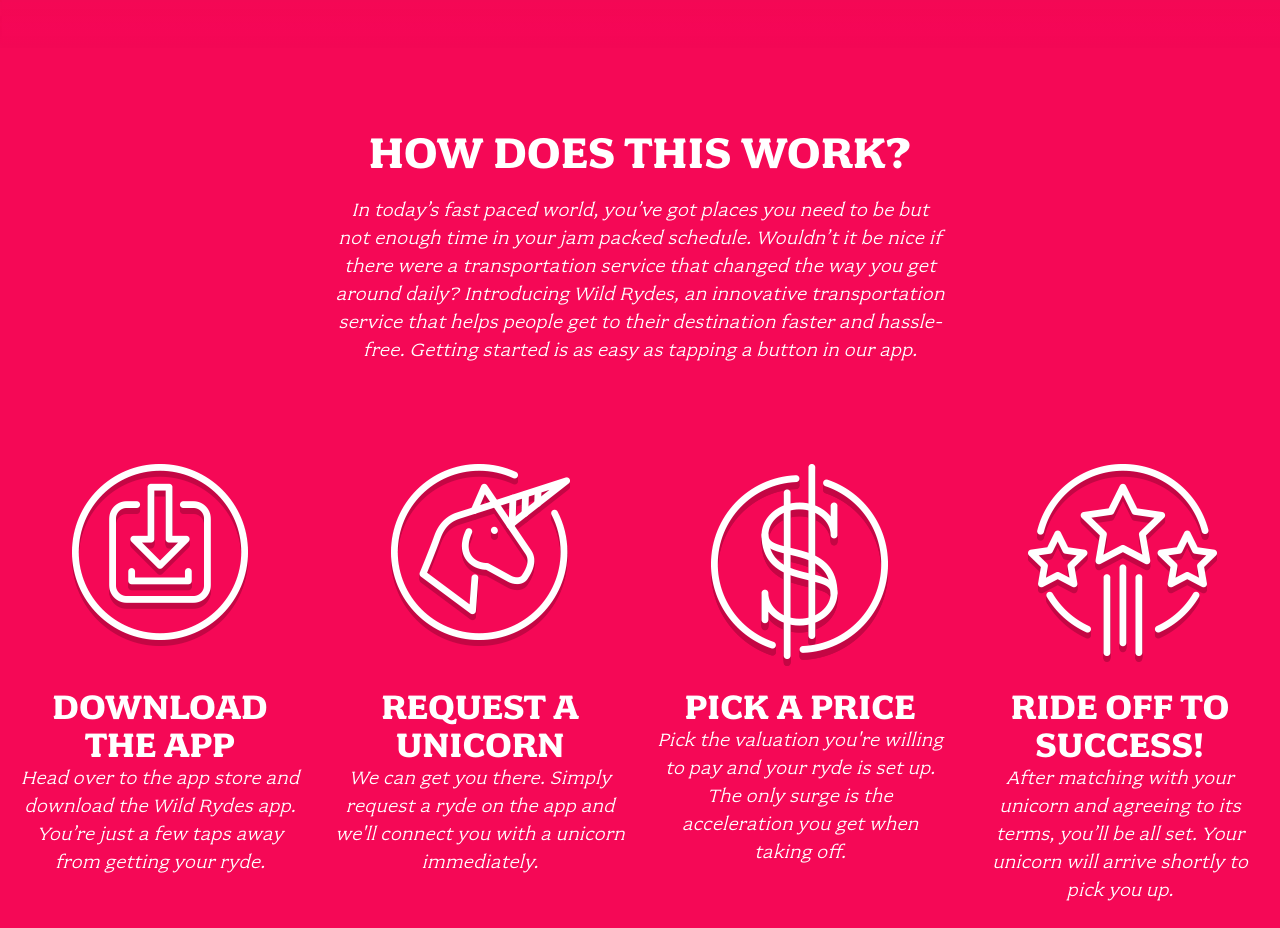
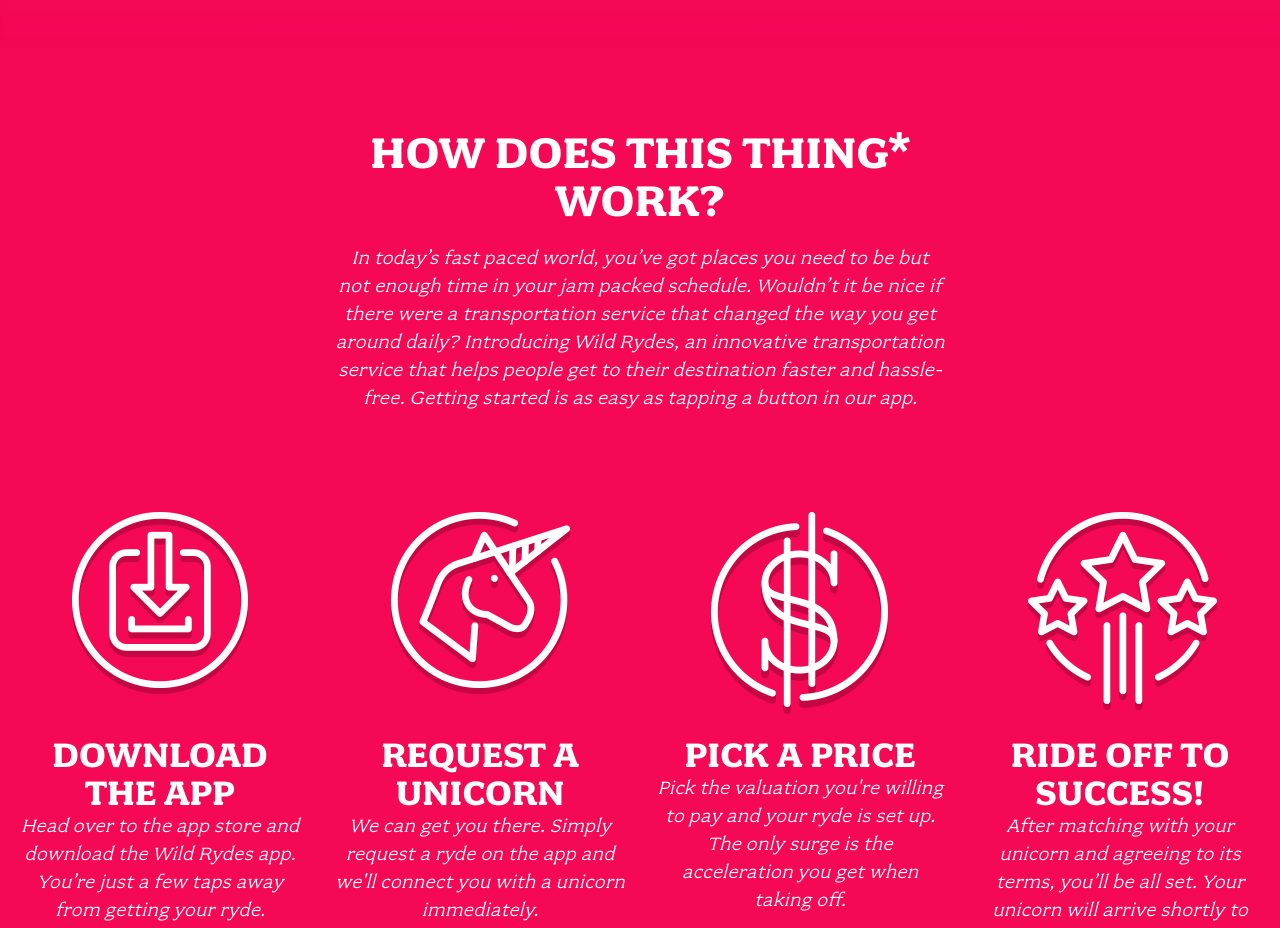
Before and after one commit to hankzhu123/wildrydes-site, a plain HTML site: page index.html in a window 1280 px wide. Shown: the part 900-1828 px from the top of the page. Drawn offline with Linux system fonts and the light colour scheme.

Commit message:
Update index.html

```diff
--- a/index.html
+++ b/index.html
@@ -30,7 +30,7 @@
 
   <section class="home-about">
     <div class="row column large-9 xlarge-6 xxlarge-4">
-      <h2 class="section-title">How Does This Work?</h2>
+      <h2 class="section-title">How Does This THING* Work?</h2>
       <p class="content">
         In today’s fast paced world, you’ve got places you need to be but not enough time in your jam packed schedule. Wouldn’t it be nice if there were a transportation service that changed the way you get around daily? Introducing Wild Rydes, an innovative transportation service that helps people get to their destination faster and hassle-free. Getting started is as easy as tapping a button in our app.
       </p>
```
